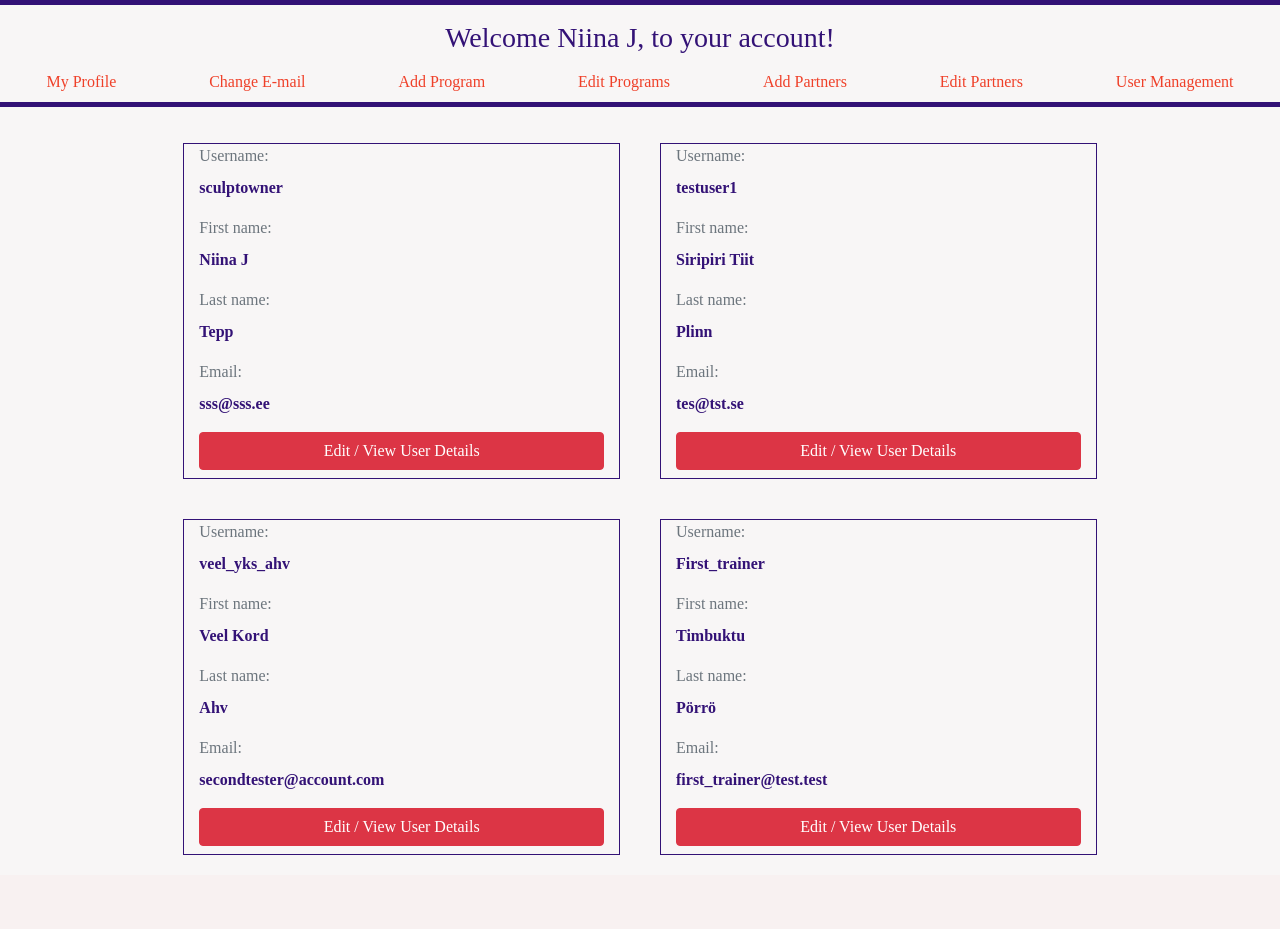
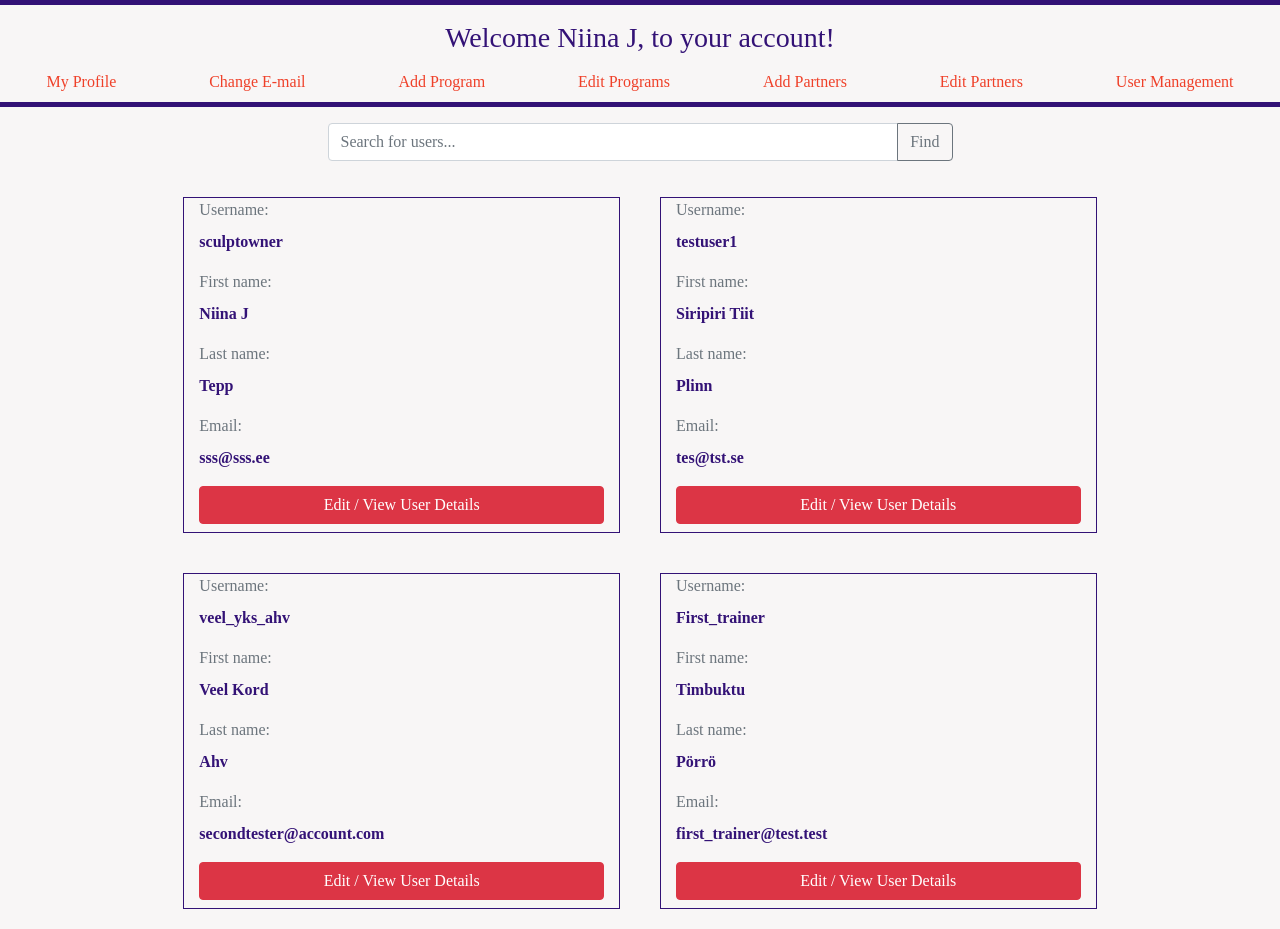
Before and after one commit to Code-Institute-Submissions/Sculpt-Studio, a Django app: page /user_profile/user_selection/ in a window 1280 px wide. Shown: the part 110-1039 px from the top of the page. Before the commit the page ends 965 px from the top, so only its background shows below. Run offline with Django 3.2, Linux system fonts and the light colour scheme; a user stored in the database is signed in; data comes from the database, SQL or seed files in the repository; both versions use the stored data as it was after the commit; some libraries are stand-ins or nearby versions.

Commit message:
implemented search user search function for admins in account --> user_selection view

```diff
--- a/user_profile/templates/user_profile/user_selection.html
+++ b/user_profile/templates/user_profile/user_selection.html
@@ -25,9 +25,21 @@
 </nav>
 <hr>
 
+<div class="row justify-content-center">
+    <div class="col-sm-6">
+        <form method="GET">
+            <div class="input-group mb-3">
+                <input type="text" class="form-control" id='search' name='search' placeholder="Search for users..." aria-label="search">
+                <div class="input-group-append">
+                    <button class="btn btn-outline-secondary" type="submit">Find</button>
+                </div>
+            </div>
+        </form>
+    </div>
+</div>
 
 <div class="row justify-content-center">
-    {% for user in all_users %}
+    {% for user in users %}
     <div class="col-sm-4 cards">
         <div class="card">
             <p class="text-muted mb-2">Username:</p>
--- a/user_profile/views.py
+++ b/user_profile/views.py
@@ -4,6 +4,7 @@ from .forms import UserForm, UserManagementForm
 from django.contrib import messages
 from django.contrib.auth.models import User
 from .models import Profile
+from django.db.models import Q
 
 
 @login_required
@@ -31,10 +32,23 @@ def user_selection(request):
     if not request.user.is_superuser:
             messages.error(request, f'You must be and administrative user to use this function')
             return redirect(reverse('home'))
-    all_users = User.objects.all()
+    users = User.objects.all()
+    search = ''
+
+    '''code institute project code and help from stackoverflow used as inspiration in solving below search function'''
+    if 'search' in request.GET:
+        search = request.GET['search']
+        if not search:
+            messages.error(request, f'No valid search criteria entered!')
+            return redirect(reverse('user_selection'))
+
+        results = Q(first_name__icontains=search) | Q(last_name__icontains=search) | Q(username__icontains=search)
+        users = users.filter(results)
+
 
     context = {
-        'all_users': all_users
+        'users': users,
+        'find_user': search,
     }
     return render(request, 'user_profile/user_selection.html', context)
 
```
Also changed, not shown: db.sqlite3.
